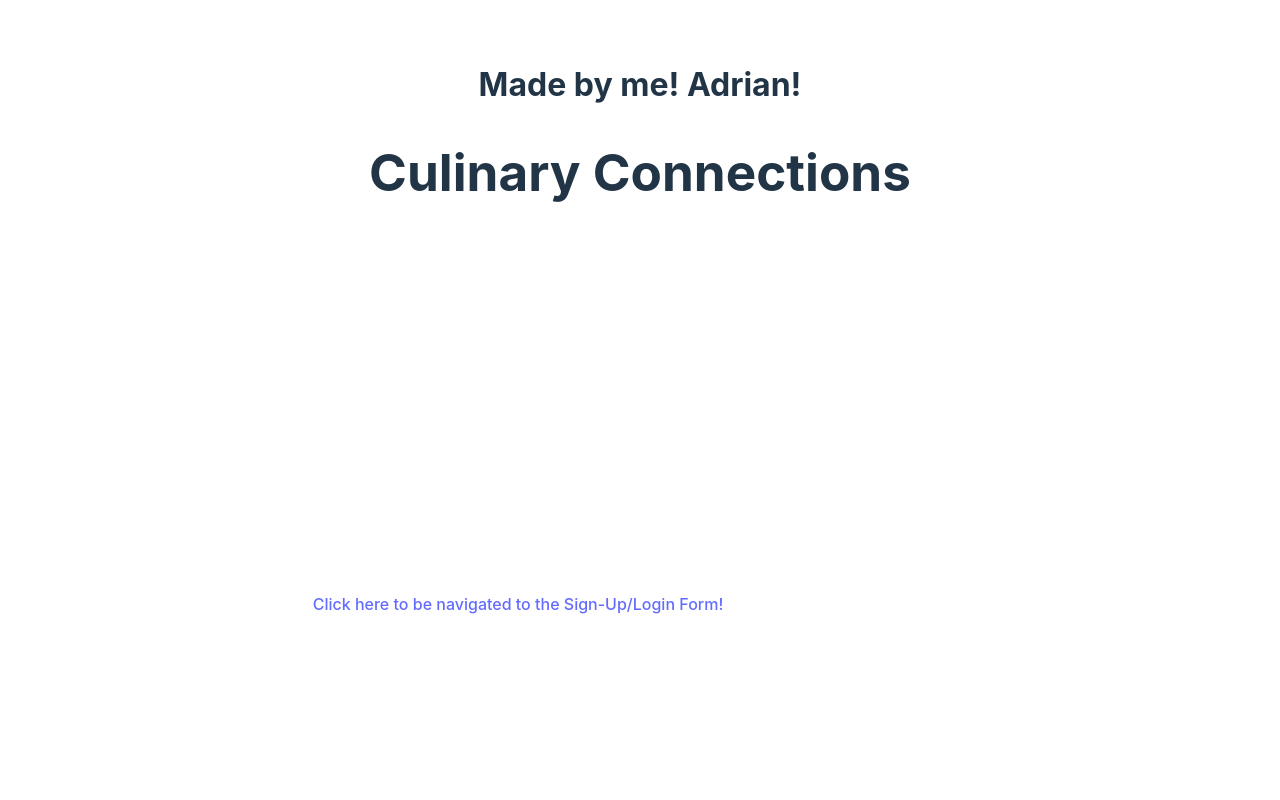
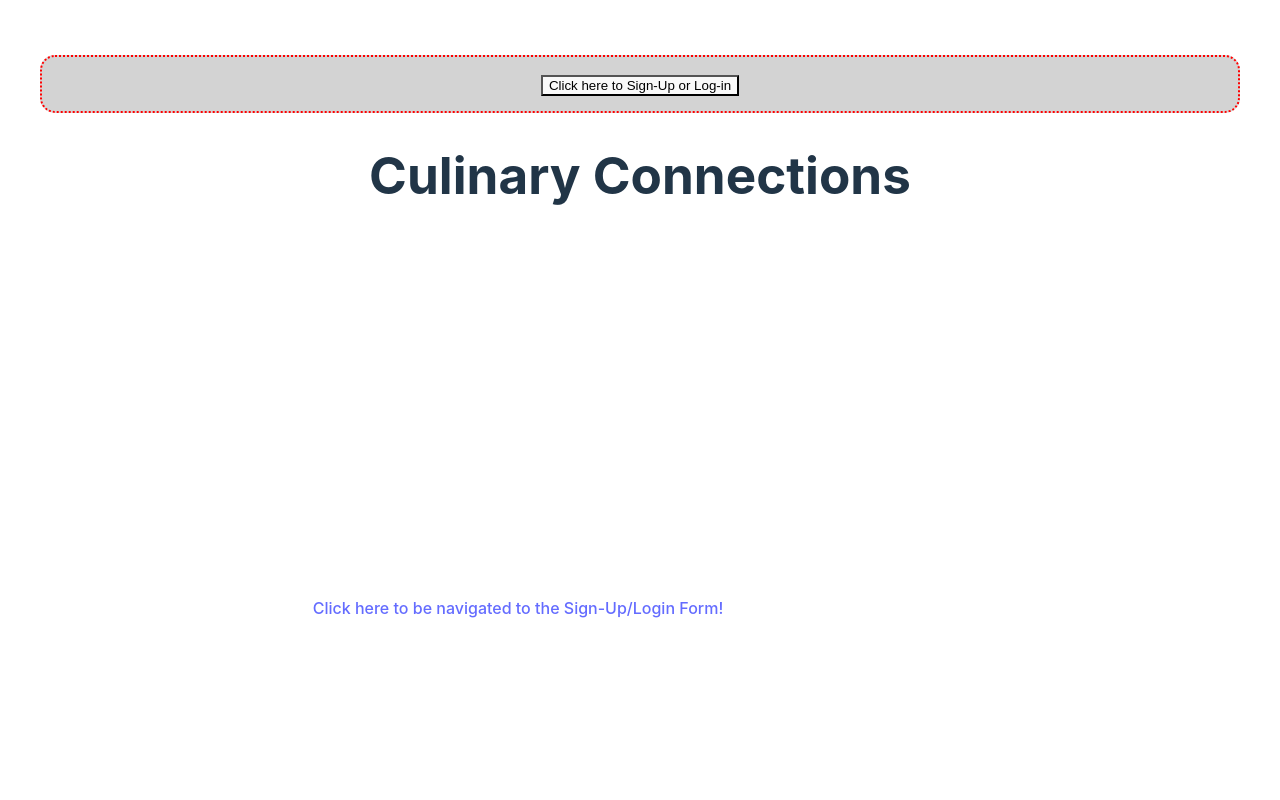
Before and after one commit to frausto98/culinaryConnections-React, a React (Vite) app in the folder client/: page / in a window 1280 px wide. Shown: the top 800 px of the page. Built offline with nearby package versions, Linux system fonts and the light colour scheme.

Commit message:
added some temporary styles to the navbar and footer. added a title to the navbar that i intend to make dynamic somehow

```diff
--- a/client/src/components/Footer.jsx
+++ b/client/src/components/Footer.jsx
@@ -1,13 +1,28 @@
 import Auth from '../utils/auth'
+
+const styles = {
+    tempStyle: {
+        borderStyle: "dotted ",
+        borderWidth: "2px",
+        borderColor: "red",
+        background: "lightgrey",
+        color: "black",
+        marginTop: "15px",
+        marginBottom: "15px",
+        paddingTop: "15px",
+        paddingBottom: "15px",
+        borderRadius: "15px"
+    }
+}
 
 const Footer = () => {
     return (
-        <div id="footerComp">
+        <div id="footerComp" style={styles.tempStyle}>
             {Auth.loggedIn() ? (
                 <>
-                    <h1>
-                        If I'm logged in, i can see this.
-                    </h1>
+                    <div>
+                        <h1> This is my Footer </h1>
+                    </div>
                 </>
             ) : (
                 <>
--- a/client/src/components/NavBar.jsx
+++ b/client/src/components/NavBar.jsx
@@ -1,19 +1,46 @@
 import Auth from '../utils/auth'
+import { Link } from 'react-router-dom';
+
+const styles = {
+    tempStyle: {
+        borderStyle: "dotted ",
+        borderWidth: "2px",
+        borderColor: "red",
+        background: "lightgrey",
+        color: "black",
+        marginTop: "15px",
+        marginBottom: "15px",
+        paddingTop: "15px",
+        paddingBottom: "15px",
+        borderRadius: "15px"
+    }
+}
 
 const NavBar = () => {
     return (
-        <div id="navBarComp">
+        <div id="navBarComp" style={styles.tempStyle}>
             {Auth.loggedIn() ? (
                 <>
-                    <button onClick={Auth.logout}>
-                        Logout
-                    </button>
+                    <div>
+                        <div>
+                            <h1>Culinary Connections</h1>
+                        </div>
+                        <div>
+                            <button onClick={Auth.logout}>
+                                Logout
+                            </button>
+                        </div>
+                    </div>
                 </>
             ) : (
                 <>
-                    <h1>
-                        Made by me! Adrian!
-                    </h1>
+                    <div>
+                        <Link to="/login-signup">
+                            <button>
+                                Click here to Sign-Up or Log-in
+                            </button>
+                        </Link>
+                    </div>
                 </>
             )}
         </div>
```
